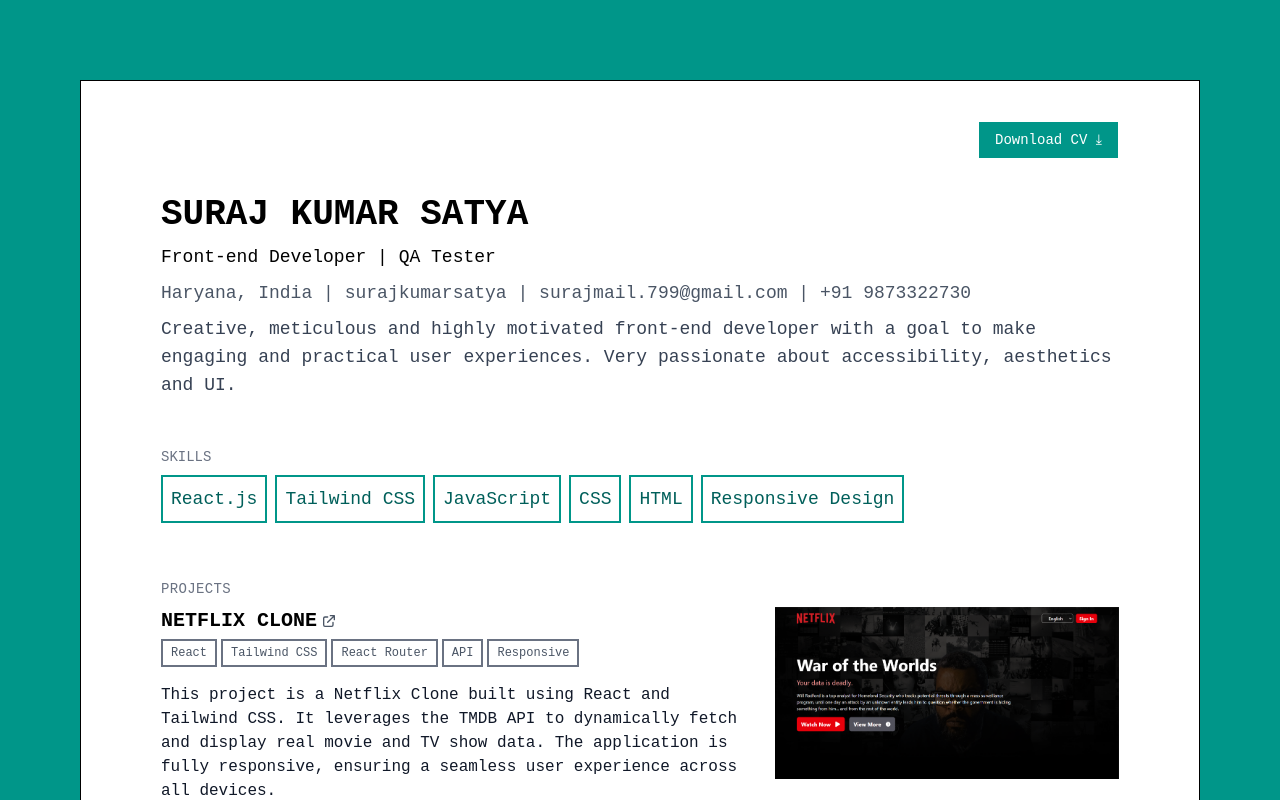
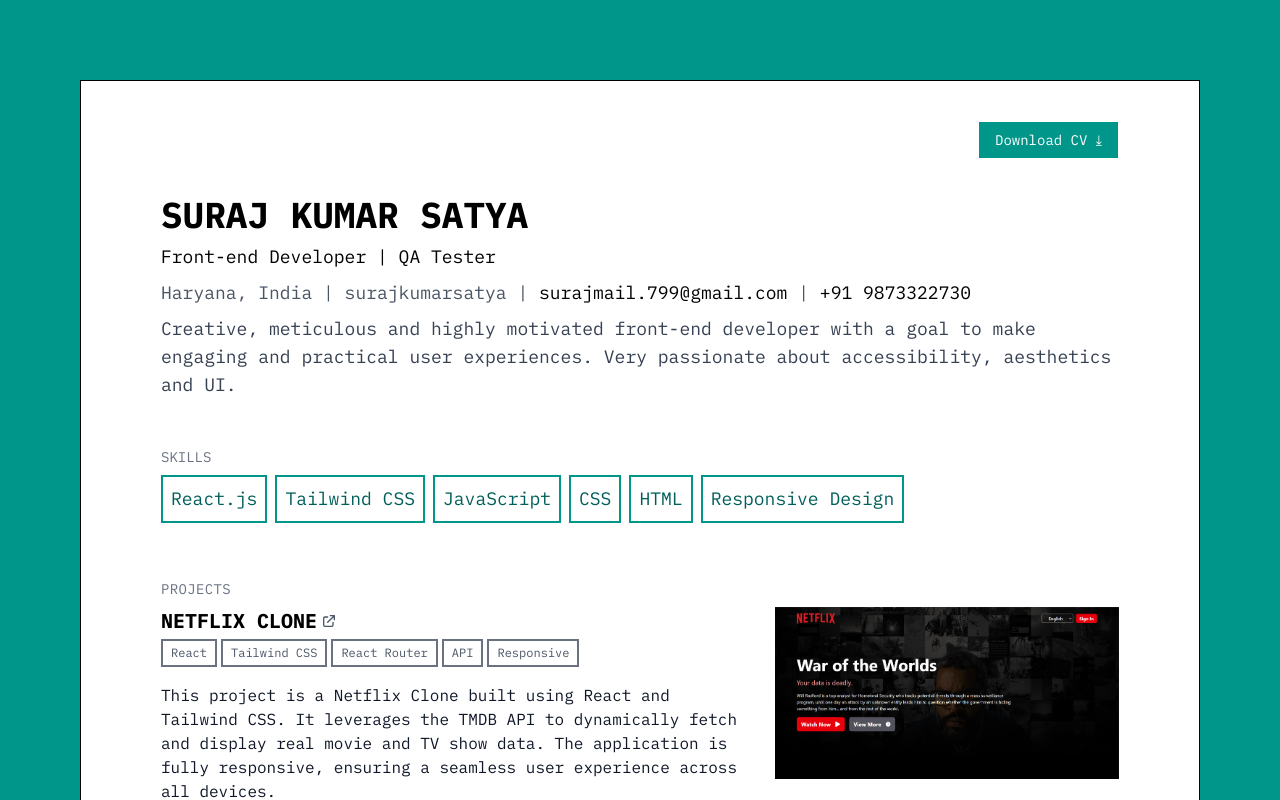
Before and after one commit to surajkumarsatya/Portfolio, a React (Vite) app: page / in a window 1280 px wide. Shown: the top 800 px of the page. Built offline with nearby package versions, Linux system fonts and the light colour scheme.

Commit message:
changes done

```diff
--- a/src/components/Hero.jsx
+++ b/src/components/Hero.jsx
@@ -9,7 +9,7 @@
       </div>
       <p className="text-black text-md lg:text-lg">Front-end Developer | QA Tester</p>
       <div className="text-md lg:text-lg text-gray-600">
-        <p>Haryana, India | <a href="https://surajkumarsatya.netlify.app/" target="_blank" className="">surajkumarsatya</a> | <a href="mailto:surajmail.799@gmail.com" className="">surajmail.799@gmail.com</a> | <a href="tel:+91 9873322730 " class="link">+91 9873322730</a></p>
+        <p>Haryana, India | <a href="https://surajkumarsatya.netlify.app/" target="_blank" className="">surajkumarsatya</a> | <a href="mailto:surajmail.799@gmail.com" className="text-black">surajmail.799@gmail.com</a> | <a href="tel:+91 9873322730 " class="link text-black">+91 9873322730</a></p>
       </div>
       <p className="text-gray-700 text-md lg:text-lg">
         Creative, meticulous and highly motivated front-end developer with a goal to make engaging and practical user experiences. Very passionate about accessibility, aesthetics and UI.
--- a/src/index.css
+++ b/src/index.css
@@ -1,6 +1,6 @@
+@import url('https://fonts.googleapis.com/css2?family=IBM+Plex+Mono:wght@400;600;700&display=swap');
 @import "tailwindcss";
 
-  @import url('https://fonts.googleapis.com/css2?family=IBM+Plex+Mono:wght@400;600;700&display=swap');
 
   body {
     background-color: #e0e0e0;
```
